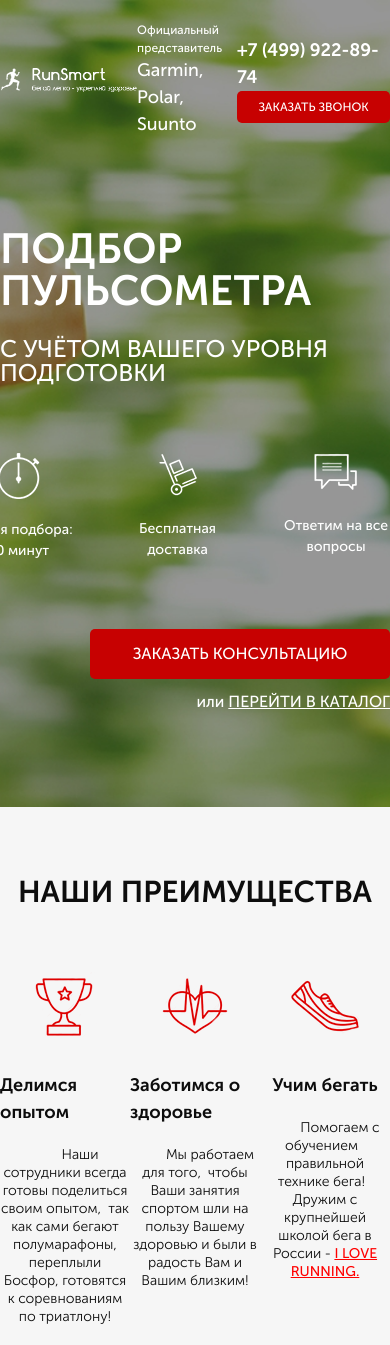
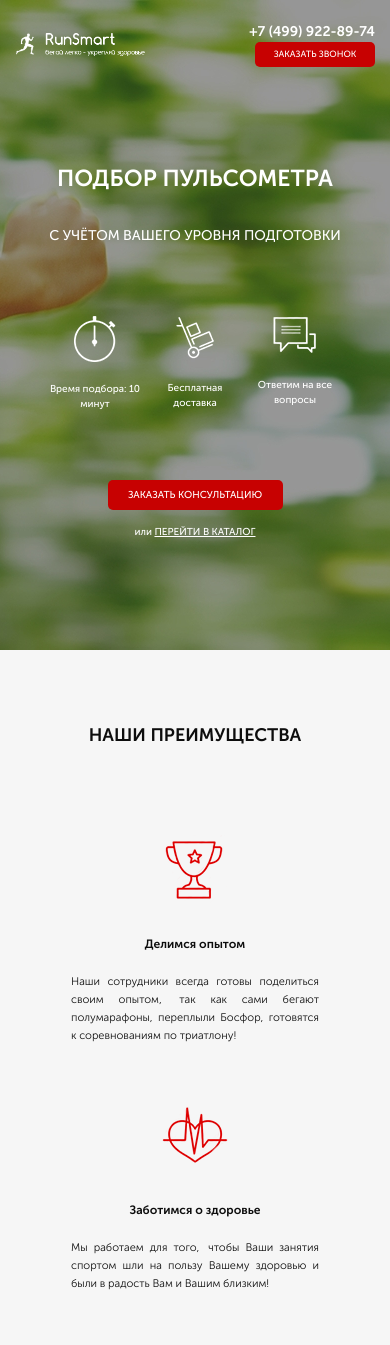
Before and after one commit to Zhavlon/Pulse, a website: page src/index.html in a window 390 px wide. Shown: the top 1345 px of the page. Drawn offline with Linux system fonts and the light colour scheme.

Commit message:
made responsive promo and advantages pages

```diff
--- /dev/null
+++ b/src/sass/blocks/_media.scss
@@ -0,0 +1,215 @@
+@import "./promo";
+@import "./advantage";
+@import "./header";
+@import "./buttons";
+
+@media (max-width: 992px) {
+	.container {
+		max-width: 720px;
+	}
+
+	.promo {
+		.header {
+			&__logo {
+				width: 200px;
+			}
+			&__official {
+				font-size: 10px;
+				span {
+					font-size: 16px;
+				}
+			}
+			&__phone {
+				font-size: 16px;
+			}
+		}
+		&__header {
+			font-size: 36px;
+		}
+		&__subheader {
+			font-size: 20px;
+		}
+		&__icons {
+			width: 400px;
+		}
+		.button_main {
+			width: 250px;
+			height: 45px;
+			font-size: 14px;
+		}
+		&__link {
+			font-size: 12px;
+		}
+	}
+
+	.advantage {
+		&__title {
+			font-size: 28px;
+		}
+		&__block {
+			width: 240px;
+			padding: 20px;
+			p {
+				text-indent: 0;
+			}
+		}
+	}
+}
+
+@media (max-width: 768px) {
+	.container {
+		max-width: 540px;
+	}
+
+	.promo {
+		.header {
+			&__logo {
+				width: 150px;
+			}
+			&__official {
+				font-size: 9px;
+				span {
+					font-size: 14px;
+				}
+			}
+			&__phone {
+				font-size: 14px;
+			}
+			.button {
+				width: 120px;
+				height: 25px;
+				font-size: 9px;
+			}
+		}
+		&__header {
+			font-size: 30px;
+		}
+		&__subheader {
+			font-size: 16px;
+		}
+		&__icons {
+			width: 330px;
+		}
+		&__icon {
+			font-size: 12px;
+		}
+		.button_main {
+			width: 175px;
+			height: 30px;
+			font-size: 10px;
+		}
+		&__link {
+			font-size: 10px;
+		}
+	}
+
+	.advantage {
+		&__title {
+			font-size: 24px;
+		}
+		&__block {
+			width: 240px;
+			padding: 20px;
+			span {
+				font-size: 12px;
+			}
+			p {
+				text-indent: 0;
+				font-size: 11px;
+				text-align: justify;
+			}
+		}
+	}
+}
+
+@media (max-width: 576px) {
+	.container {
+		width: 100%;
+		padding: 0 15px;
+	}
+	.promo {
+		.header {
+			&__logo {
+				width: 130px;
+			}
+			&__official {
+				display: none;
+			}
+		}
+		&__header {
+			font-size: 23px;
+		}
+		&__subheader {
+			font-size: 14px;
+		}
+		&__icons {
+			width: 300px;
+		}
+		&__icon {
+			font-size: 10px;
+		}
+		&__wrapper {
+			align-items: center;
+		}
+	}
+
+	.advantage {
+		&__title {
+			font-size: 18px;
+		}
+		&__blocks {
+			display: block;
+		}
+		&__block {
+			width: 80%;
+			padding: 20px;
+			margin: 0 auto;
+			span {
+				font-size: 12px;
+			}
+			p {
+				text-indent: 0;
+				font-size: 11px;
+				text-align: justify;
+			}
+		}
+	}
+}
+
+@media (max-width: 320px) {
+	.promo {
+		.header {
+			&__logo {
+				width: 120px;
+			}
+			&__phone {
+				font-size: 12px;
+			}
+			.button {
+				width: 110px;
+				font-size: 8px;
+			}
+		}
+		&__header {
+			font-size: 20px;
+		}
+		&__subheader {
+			font-size: 10px;
+		}
+		&__icons {
+			width: 250px;
+		}
+		&__icon {
+			font-size: 9px;
+			img {
+				width: 30px;
+			}
+		}
+		.button_main {
+			font-size: 8px;
+		}
+		&__link {
+			font-size: 8px;
+		}
+	}
+}
--- a/src/sass/style.scss
+++ b/src/sass/style.scss
@@ -11,3 +11,5 @@
 @import "./blocks/header";
 @import "./blocks//buttons";
 @import "./blocks/advantage";
+
+@import "./blocks/media";
```
Also changed, not shown: src/css/style.min.css.
